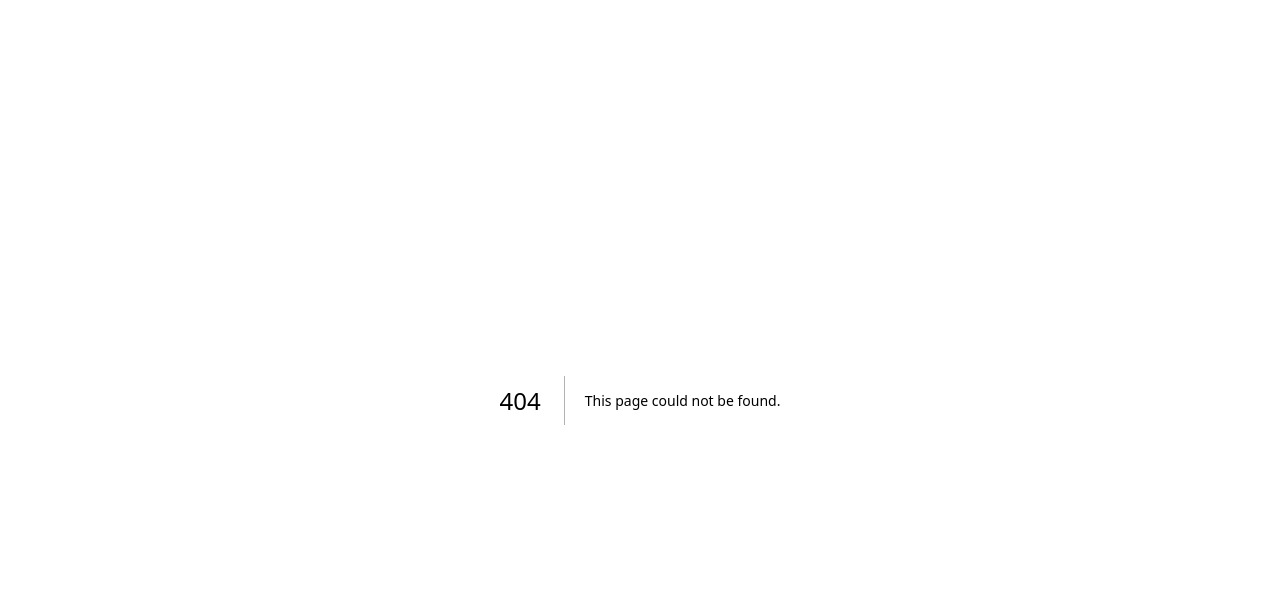
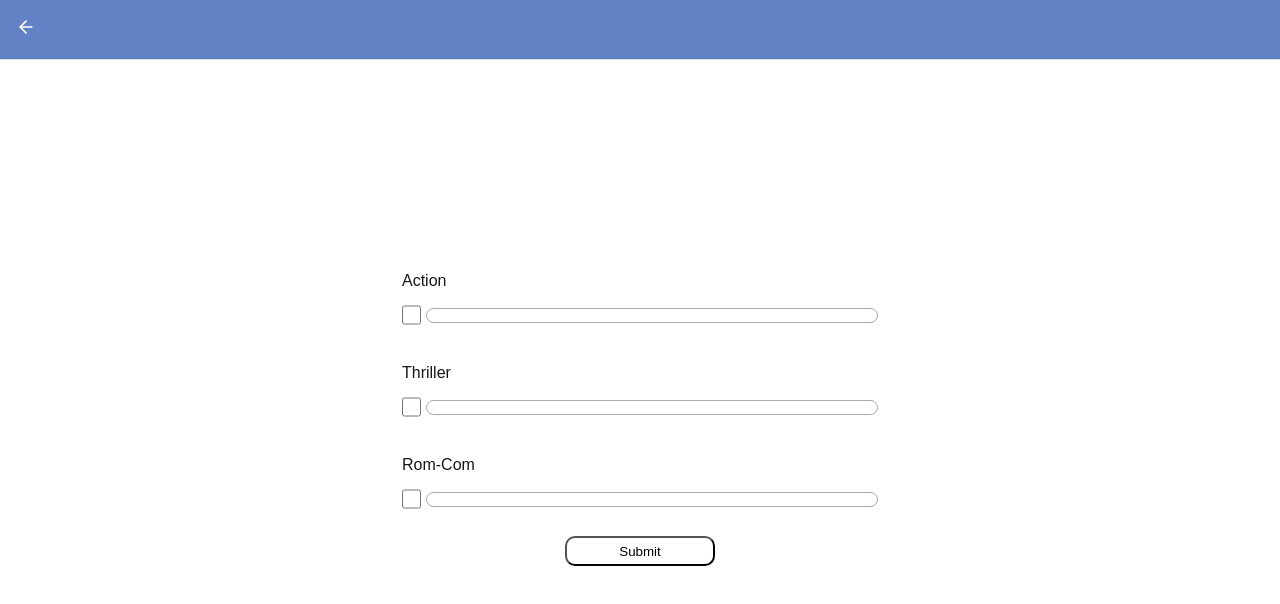
Before and after one commit to sushma-priyadharssini/react-ui-coding, a Next.js app: page /projects/poll-widget in a window 1280 px wide. Before the commit this address had no page. Shown: the top 604 px of the page. Built offline with nearby package versions, Linux system fonts and the light colour scheme.

Commit message:
poll widget

```diff
--- /dev/null
+++ b/src/app/projects/poll-widget/page.js
@@ -0,0 +1 @@
+export { default } from "@/libs/poll-widget";
--- /dev/null
+++ b/src/libs/poll-widget/index.js
@@ -0,0 +1 @@
+export { default } from "./poll-widget";
--- /dev/null
+++ b/src/libs/poll-widget/poll-data.js
@@ -0,0 +1,31 @@
+export const POLLS = {
+    lastUpdated: 1628634891,
+    totalVotes: 5,
+    question: 'Which is your favorite Movie Genre',
+    options: [
+        {
+            id: 123,
+            label: 'Action',
+            count: 3,
+            userVotedForOption: false,
+        },
+        {
+            id: 124,
+            label: 'Thriller',
+            count: 2,
+            userVotedForOption: false,
+        },
+        {
+            id: 125,
+            label: 'Rom-Com',
+            count: 1,
+            userVotedForOption: false,
+        },
+        // ...
+    ],
+    // Which option(s) the user has selected.
+    selectedOptions: [],
+};
+
+/* Backend can store a list of user ids who opted for that option than users storing option ids,
+because options can be deleted in that case, the user based db column will have stale data */
--- /dev/null
+++ b/src/libs/poll-widget/poll-widget.js
@@ -0,0 +1,84 @@
+"use client";
+import { POLLS } from "./poll-data";
+import styles from "./poll.module.css";
+import { useEffect, useState } from "react"
+
+const calculateProgress = (votes, totalVotes) => {
+    return votes * 100 / totalVotes
+}
+
+const ProgressBar = ({ votes, showVotes, totalVotes }) => {
+    const [startTransition, setStartTransition] = useState(false);
+
+    useEffect(() => {
+        setStartTransition(true)
+    }, [])
+
+    return <div className={styles.progressContainer}>
+        <div className={styles.progress} style={{
+            ...(startTransition && showVotes ? { width: `${calculateProgress(votes, totalVotes)}%` } : {})
+        }}>
+        </div>
+    </div>
+}
+
+const PollOption = ({
+    label,
+    id,
+    handleSelection,
+    count,
+    showVotes,
+    totalVotes,
+    userSelected }) => {
+    return <div className={styles.pollOption}>
+        <label className={styles.pollLabel}>{label}</label>
+        <div className={styles.pollItem}>
+            <input
+                type="checkbox"
+                name={label}
+                value={label}
+                checked={userSelected.includes(id)}
+                onChange={() => { handleSelection(id) }}
+                className={styles.pollBtn}
+            />
+            <ProgressBar showVotes={showVotes}
+                votes={count} totalVotes={totalVotes} />
+        </div>
+    </div>
+}
+
+const PollWidget = () => {
+    let [showVotes, setShowVotes] = useState(false) // calculate initial value from server
+    let [options, setOptions] = useState(POLLS.options);
+    let [totalVotes, setTotalVotes] = useState(POLLS.totalVotes);
+    let [userSelected, setUserSelected] = useState([]);
+
+    const onSelectOptionHandler = (selectedId) => {
+        setUserSelected((prev) => ([...prev, selectedId]))
+    }
+
+    const submitHandler = () => {
+        setTotalVotes((prev) => prev + userSelected.length)
+        setOptions((prev) =>
+            prev.map(p => (
+                userSelected.includes(p.id) ? { ...p, count: p.count + 1, userVotedForOption: true } : p
+            )))
+        // fire api with required update
+        setShowVotes(true)
+    }
+
+    return <div className={styles.pollContainer}>
+        {options.map((option) => {
+            return <PollOption
+                key={option.id}
+                {...option}
+                showVotes={showVotes}
+                totalVotes={totalVotes}
+                handleSelection={onSelectOptionHandler}
+                userSelected={userSelected} />
+        })}
+        <button className={styles.submit} onClick={submitHandler}>Submit</button>
+    </div>
+}
+
+export default PollWidget;
--- /dev/null
+++ b/src/libs/poll-widget/poll.module.css
@@ -0,0 +1,49 @@
+.pollContainer {
+  display: flex;
+  flex-direction: column;
+  gap: 15px;
+  align-items: center;
+}
+
+.pollOption {
+  display: flex;
+  flex-direction: column;
+  gap: 15px;
+  padding: 12px;
+  width: 500px;
+}
+
+.pollItem {
+  display: flex;
+  gap: 5px;
+  align-items: center;
+}
+
+.pollBtn {
+  height: 20px;
+  width: 20px;
+}
+
+.progressContainer {
+  height: 15px;
+  width: 100%;
+  border: 1px solid darkgrey;
+  border-radius: 10px;
+}
+
+.progress {
+  background-color: green;
+  width: 0;
+  height: 100%;
+  transition-property: width;
+  transition-duration: 2s;
+  border-radius: 10px;
+}
+
+.submit {
+  width: 150px;
+  height: 30px;
+  cursor: pointer;
+  border-radius: 10px;
+  background-color: white;
+}
--- a/src/libs/star-rating/star-rating.js
+++ b/src/libs/star-rating/star-rating.js
@@ -21,7 +21,7 @@ function StarRating({ starCount, rating, setRating }) {
 
     useEffect(() => {
         updateStars(hoverIndex ? hoverIndex : rating);
-    }, [hoverIndex, updateStars])
+    }, [hoverIndex, updateStars, rating])
 
 
     return (
```
Also changed, not shown: src/libs/home/routes.js.
